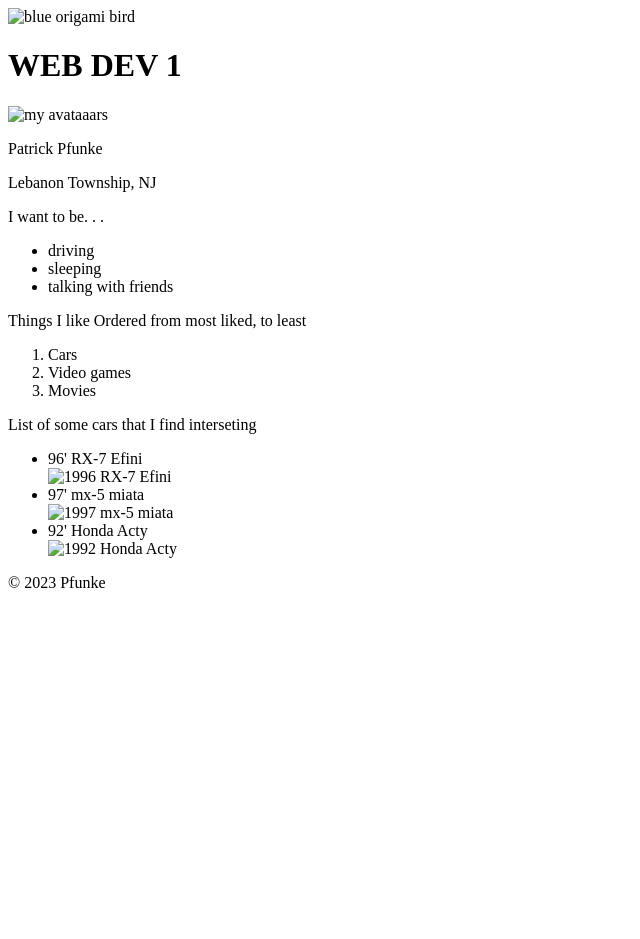
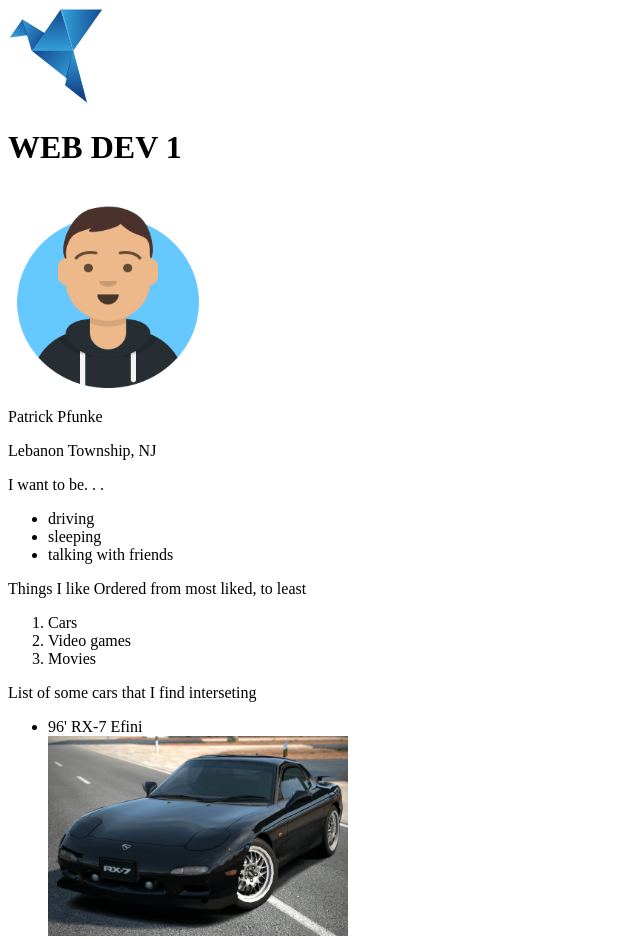
Before and after one commit to RVCC-IDMX/about-me-PatrickPfunke, a plain HTML site: page index.html in a window 1280 px wide. Shown: the top 939 px of the page, without its empty margins (0-640 px from the left). Before the commit the page ends 800 px from the top, so only its background shows below. Drawn offline with Linux system fonts and the light colour scheme.

Commit message:
Image source updated

```diff
--- a/index.html
+++ b/index.html
@@ -12,7 +12,7 @@
 
     <header>
         <!--Header shows logo and page title / dont confuse 'header' for 'head'-->
-        <img src="/My-first-website/img/logo-96X96.svg" alt="blue origami bird">
+        <img src="/img/logo-96X96.svg" alt="blue origami bird">
 
         <h1>WEB DEV 1</h1>
 
@@ -22,7 +22,7 @@
         <!--The main evelops important page content-->
         <section>
             <!-- Hero section; dispalys profile, image, name and location-->
-            <img src="/My-first-website/img/avataaars.png" alt="my avataaars" width="200px" height="200px">
+            <img src="/img/avataaars.png" alt="my avataaars" width="200px" height="200px">
 
             <div>
                 <p>Patrick Pfunke</p>
@@ -64,11 +64,11 @@
 
             <ul>
                 <li>96' RX-7 Efini</li>
-                <img src="/My-first-website/img/Mazda_28FD2796.webp" alt="1996 RX-7 Efini" width="300px" height="200px">
+                <img src="/img/Mazda_28FD2796.webp" alt="1996 RX-7 Efini" width="300px" height="200px">
                 <li>97' mx-5 miata</li>
-                <img src="/My-first-website/img/1997-Mazda-MX-5 Miata.jpg" alt="1997 mx-5 miata" width="269px" height="200px">
+                <img src="/img/1997-Mazda-MX-5 Miata.jpg" alt="1997 mx-5 miata" width="269px" height="200px">
                 <li>92' Honda Acty</li>
-                <img src="/My-first-website/img/1992_honda_acty_truck.webp" alt="1992 Honda Acty" width="300px" height="200px">
+                <img src="/img/1992_honda_acty_truck.webp" alt="1992 Honda Acty" width="300px" height="200px">
             </ul>
         </section>
     </main>
```
